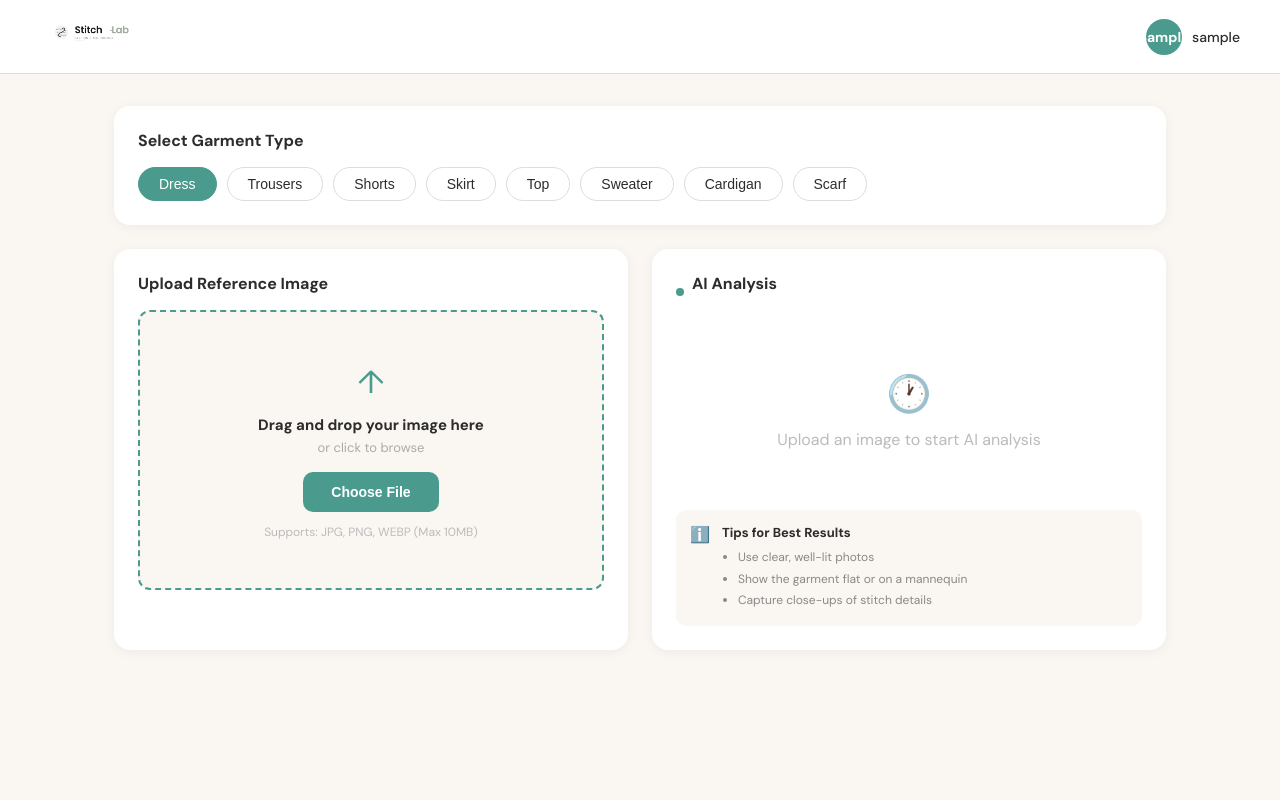
After one commit to elmbondo/stitchlab, a Flask app: template templates/upload.html in a window 1280 px wide. The commit adds this page. Run offline with Flask 3, Linux system fonts and the light colour scheme; the template is opened without the code that fills it: most values are stand-ins (such as "Sample title", 1, 10 or a date in 2020).

Commit message:
Fix navbar layout on upload screen

```diff
--- a/app.py
+++ b/app.py
@@ -28,7 +28,14 @@ def dashboard():
         return redirect(url_for('index'))
     user_info = google.get("/oauth2/v2/userinfo")
     user = user_info.json()
-    return f"Welcome {user['name']}!"
+    return render_template('upload.html',
+        user_name=user['name'],
+        user_initial=user['name'][0].upper()
+    )
+
+@app.route('/analyse', methods=['POST'])
+def analyse():
+    return {'stitch': 'Double Crochet'}
 
 if __name__ == '__main__':
     app.run(debug=True)
--- a/static/css/style.css
+++ b/static/css/style.css
@@ -17,10 +17,16 @@ body {
     background-color: var(--cream);
     font-family: 'DM Sans', sans-serif;
     min-height: 100vh;
+    margin: 0;
+    padding: 0;
+    cursor: url('/static/images/hook-cursor.png'), auto;
+}
+
+.centered-page {
     display: flex;
     align-items: center;
     justify-content: center;
-    cursor: url('/static/images/hook-cursor.png'), auto;
+    min-height: 100vh;
 }
 
 .login-container {
--- /dev/null
+++ b/static/css/upload.css
@@ -0,0 +1,326 @@
+body {
+    margin: 0;
+    padding: 0;
+}
+
+.navbar {
+    display: flex;
+    align-items: center;
+    justify-content: space-between;
+    padding: 16px 40px;
+    background: white;
+    border-bottom: 1px solid var(--border);
+    position: sticky;
+    top: 0;
+    z-index: 100;
+    width: 100%;
+    box-sizing: border-box;
+}
+
+.nav-logo {
+    height: 36px;
+    mix-blend-mode: multiply;
+}
+
+.nav-right {
+    display: flex;
+    align-items: center;
+    gap: 10px;
+}
+
+.user-avatar {
+    width: 36px;
+    height: 36px;
+    border-radius: 50%;
+    background: var(--teal);
+    color: white;
+    display: flex;
+    align-items: center;
+    justify-content: center;
+    font-weight: 700;
+    font-size: 14px;
+}
+
+.user-name {
+    font-size: 14px;
+    font-weight: 500;
+    color: var(--charcoal);
+}
+
+.upload-container {
+    max-width: 1100px;
+    margin: 32px auto;
+    padding: 0 24px;
+    display: flex;
+    flex-direction: column;
+    gap: 24px;
+}
+
+.section-card {
+    background: white;
+    border-radius: 16px;
+    padding: 24px;
+    box-shadow: 0 2px 12px rgba(0,0,0,0.05);
+}
+
+.section-card h3 {
+    font-size: 16px;
+    font-weight: 600;
+    color: var(--charcoal);
+    margin-bottom: 16px;
+}
+
+.garment-pills {
+    display: flex;
+    flex-wrap: wrap;
+    gap: 10px;
+}
+
+.pill {
+    padding: 8px 20px;
+    border-radius: 50px;
+    border: 1.5px solid var(--border);
+    background: white;
+    font-size: 14px;
+    font-weight: 500;
+    color: var(--charcoal);
+    cursor: pointer;
+    transition: all 0.2s;
+}
+
+.pill.active {
+    background: var(--teal);
+    color: white;
+    border-color: var(--teal);
+}
+
+.pill:hover:not(.active) {
+    background: var(--light-gray);
+}
+
+.upload-grid {
+    display: grid;
+    grid-template-columns: 1fr 1fr;
+    gap: 24px;
+}
+
+.dropzone {
+    border: 2px dashed var(--teal);
+    border-radius: 12px;
+    padding: 40px 20px;
+    text-align: center;
+    cursor: pointer;
+    background: var(--cream);
+    position: relative;
+    min-height: 280px;
+    display: flex;
+    align-items: center;
+    justify-content: center;
+}
+
+.upload-icon {
+    font-size: 32px;
+    color: var(--teal);
+    margin-bottom: 12px;
+}
+
+.drop-text {
+    font-size: 15px;
+    font-weight: 600;
+    color: var(--charcoal);
+    margin-bottom: 4px;
+}
+
+.drop-sub {
+    font-size: 13px;
+    color: #aaa;
+    margin-bottom: 16px;
+}
+
+.choose-btn {
+    background: var(--teal);
+    color: white;
+    border: none;
+    padding: 12px 28px;
+    border-radius: 10px;
+    font-size: 14px;
+    font-weight: 600;
+    cursor: pointer;
+    margin-bottom: 12px;
+}
+
+.file-types {
+    font-size: 12px;
+    color: #bbb;
+}
+
+.image-preview {
+    width: 100%;
+    height: 100%;
+    object-fit: cover;
+    border-radius: 10px;
+    position: absolute;
+    top: 0;
+    left: 0;
+}
+
+.analyse-btn {
+    width: 100%;
+    margin-top: 16px;
+    padding: 14px;
+    background: var(--coral);
+    color: white;
+    border: none;
+    border-radius: 12px;
+    font-size: 15px;
+    font-weight: 600;
+    cursor: pointer;
+    transition: opacity 0.2s;
+}
+
+.analyse-btn:hover {
+    opacity: 0.9;
+}
+
+.analysis-header {
+    display: flex;
+    align-items: center;
+    gap: 8px;
+    margin-bottom: 20px;
+}
+
+.analysis-dot {
+    width: 8px;
+    height: 8px;
+    border-radius: 50%;
+    background: var(--teal);
+}
+
+.analysis-empty {
+    text-align: center;
+    padding: 40px 20px;
+    color: #bbb;
+}
+
+.clock-icon {
+    font-size: 36px;
+    margin-bottom: 12px;
+}
+
+.stitch-detected {
+    background: var(--cream);
+    border-radius: 10px;
+    padding: 16px;
+    margin-bottom: 16px;
+}
+
+.label {
+    font-size: 12px;
+    color: #aaa;
+    margin-bottom: 4px;
+}
+
+.stitch-name {
+    font-size: 20px;
+    font-weight: 700;
+    color: var(--teal);
+}
+
+.stitch-confirm p {
+    font-size: 14px;
+    color: var(--charcoal);
+    margin-bottom: 10px;
+}
+
+.confirm-btns {
+    display: flex;
+    gap: 10px;
+}
+
+.confirm-yes {
+    flex: 1;
+    padding: 10px;
+    background: var(--teal);
+    color: white;
+    border: none;
+    border-radius: 8px;
+    font-size: 13px;
+    font-weight: 600;
+    cursor: pointer;
+}
+
+.confirm-no {
+    flex: 1;
+    padding: 10px;
+    background: white;
+    color: var(--charcoal);
+    border: 1.5px solid var(--border);
+    border-radius: 8px;
+    font-size: 13px;
+    font-weight: 600;
+    cursor: pointer;
+}
+
+.comment-box {
+    margin-top: 16px;
+}
+
+.comment-box label {
+    font-size: 13px;
+    color: #888;
+    display: block;
+    margin-bottom: 6px;
+}
+
+.comment-box input {
+    width: 100%;
+    padding: 10px 14px;
+    border: 1.5px solid var(--border);
+    border-radius: 8px;
+    font-size: 14px;
+    outline: none;
+}
+
+.comment-box input:focus {
+    border-color: var(--teal);
+}
+
+.proceed-btn {
+    width: 100%;
+    margin-top: 20px;
+    padding: 14px;
+    background: var(--coral);
+    color: white;
+    border: none;
+    border-radius: 12px;
+    font-size: 15px;
+    font-weight: 600;
+    cursor: pointer;
+}
+
+.tips-card {
+    display: flex;
+    gap: 12px;
+    background: var(--cream);
+    border-radius: 10px;
+    padding: 14px;
+    margin-top: 20px;
+}
+
+.tips-title {
+    font-size: 13px;
+    font-weight: 600;
+    color: var(--charcoal);
+    margin-bottom: 6px;
+}
+
+.tips-card ul {
+    padding-left: 16px;
+    font-size: 12px;
+    color: #888;
+    line-height: 1.8;
+}
+
+.hidden {
+    display: none !important;
+}
--- /dev/null
+++ b/static/js/upload.js
@@ -0,0 +1,108 @@
+const dropzone = document.getElementById('dropzone');
+const fileInput = document.getElementById('fileInput');
+const preview = document.getElementById('preview');
+const analyseBtn = document.getElementById('analyseBtn');
+const analysisEmpty = document.getElementById('analysisEmpty');
+const analysisResult = document.getElementById('analysisResult');
+const stitchName = document.getElementById('stitchName');
+const confirmYes = document.getElementById('confirmYes');
+const confirmNo = document.getElementById('confirmNo');
+const commentBox = document.getElementById('commentBox');
+const proceedBtn = document.getElementById('proceedBtn');
+const pills = document.querySelectorAll('.pill');
+
+let selectedGarment = 'dress';
+let uploadedFile = null;
+
+// Garment pill selection
+pills.forEach(pill => {
+    pill.addEventListener('click', () => {
+        pills.forEach(p => p.classList.remove('active'));
+        pill.classList.add('active');
+        selectedGarment = pill.dataset.type;
+    });
+});
+
+// File input change
+fileInput.addEventListener('change', (e) => {
+    handleFile(e.target.files[0]);
+});
+
+// Drag and drop
+dropzone.addEventListener('dragover', (e) => {
+    e.preventDefault();
+    dropzone.style.borderColor = 'var(--coral)';
+});
+
+dropzone.addEventListener('dragleave', () => {
+    dropzone.style.borderColor = 'var(--teal)';
+});
+
+dropzone.addEventListener('drop', (e) => {
+    e.preventDefault();
+    dropzone.style.borderColor = 'var(--teal)';
+    handleFile(e.dataTransfer.files[0]);
+});
+
+function handleFile(file) {
+    if (!file) return;
+    uploadedFile = file;
+    const reader = new FileReader();
+    reader.onload = (e) => {
+        preview.src = e.target.result;
+        preview.classList.remove('hidden');
+        analyseBtn.classList.remove('hidden');
+    };
+    reader.readAsDataURL(file);
+}
+
+// Analyse button
+analyseBtn.addEventListener('click', async () => {
+    if (!uploadedFile) return;
+
+    analyseBtn.textContent = 'Analysing...';
+    analyseBtn.disabled = true;
+
+    const formData = new FormData();
+    formData.append('image', uploadedFile);
+    formData.append('garment_type', selectedGarment);
+
+    try {
+        const response = await fetch('/analyse', {
+            method: 'POST',
+            body: formData
+        });
+        const data = await response.json();
+
+        stitchName.textContent = data.stitch;
+        analysisEmpty.classList.add('hidden');
+        analysisResult.classList.remove('hidden');
+
+    } catch (error) {
+        console.error('Error:', error);
+        analyseBtn.textContent = 'Analyse Image';
+        analyseBtn.disabled = false;
+    }
+});
+
+// Confirm stitch
+confirmYes.addEventListener('click', () => {
+    proceedBtn.classList.remove('hidden');
+    commentBox.classList.add('hidden');
+});
+
+confirmNo.addEventListener('click', () => {
+    commentBox.classList.remove('hidden');
+    proceedBtn.classList.remove('hidden');
+});
+
+// Proceed button
+proceedBtn.addEventListener('click', () => {
+    const stitch = commentBox.classList.contains('hidden')
+        ? stitchName.textContent
+        : document.getElementById('stitchInput').value || stitchName.textContent;
+
+    sessionStorage.setItem('stitch', stitch);
+    sessionStorage.setItem('garment', selectedGarment);
+    window.location.href = '/measurements';
+});
--- /dev/null
+++ b/templates/upload.html
@@ -0,0 +1,110 @@
+<!DOCTYPE html>
+<html lang="en">
+<head>
+    <meta charset="UTF-8">
+    <meta name="viewport" content="width=device-width, initial-scale=1.0">
+    <title>StitchLab — Upload</title>
+    <link rel="stylesheet" href="{{ url_for('static', filename='css/style.css') }}">
+    <link rel="stylesheet" href="{{ url_for('static', filename='css/upload.css') }}">
+    <link href="https://fonts.googleapis.com/css2?family=DM+Sans:wght@400;500;700&display=swap" rel="stylesheet">
+</head>
+<body>
+    <!-- Navbar -->
+    <nav class="navbar">
+        <div class="nav-left">
+            <img src="{{ url_for('static', filename='images/logo-full.png') }}" alt="StitchLab" class="nav-logo">
+        </div>
+        <div class="nav-right">
+            <span class="user-avatar">{{ user_initial }}</span>
+            <span class="user-name">{{ user_name }}</span>
+        </div>
+    </nav>
+
+    <div class="upload-container">
+        <!-- Garment Type Selector -->
+        <div class="section-card">
+            <h3>Select Garment Type</h3>
+            <div class="garment-pills">
+                <button class="pill active" data-type="dress">Dress</button>
+                <button class="pill" data-type="trousers">Trousers</button>
+                <button class="pill" data-type="shorts">Shorts</button>
+                <button class="pill" data-type="skirt">Skirt</button>
+                <button class="pill" data-type="top">Top</button>
+                <button class="pill" data-type="sweater">Sweater</button>
+                <button class="pill" data-type="cardigan">Cardigan</button>
+                <button class="pill" data-type="scarf">Scarf</button>
+            </div>
+        </div>
+
+        <div class="upload-grid">
+            <!-- Upload Area -->
+            <div class="section-card upload-card">
+                <h3>Upload Reference Image</h3>
+                <div class="dropzone" id="dropzone">
+                    <div class="dropzone-content">
+                        <div class="upload-icon">↑</div>
+                        <p class="drop-text">Drag and drop your image here</p>
+                        <p class="drop-sub">or click to browse</p>
+                        <button class="choose-btn" onclick="document.getElementById('fileInput').click()">
+                            Choose File
+                        </button>
+                        <input type="file" id="fileInput" accept="image/*" hidden>
+                        <p class="file-types">Supports: JPG, PNG, WEBP (Max 10MB)</p>
+                    </div>
+                    <img id="preview" class="image-preview hidden" alt="Preview">
+                </div>
+                <button class="analyse-btn hidden" id="analyseBtn">Analyse Image</button>
+            </div>
+
+            <!-- AI Analysis Panel -->
+            <div class="section-card analysis-card">
+                <div class="analysis-header">
+                    <span class="analysis-dot"></span>
+                    <h3>AI Analysis</h3>
+                </div>
+
+                <div class="analysis-empty" id="analysisEmpty">
+                    <div class="clock-icon">🕐</div>
+                    <p>Upload an image to start AI analysis</p>
+                </div>
+
+                <div class="analysis-result hidden" id="analysisResult">
+                    <div class="stitch-detected">
+                        <p class="label">Detected Stitch</p>
+                        <p class="stitch-name" id="stitchName">—</p>
+                    </div>
+                    <div class="stitch-confirm">
+                        <p>Is this correct?</p>
+                        <div class="confirm-btns">
+                            <button class="confirm-yes" id="confirmYes">Yes, looks right</button>
+                            <button class="confirm-no" id="confirmNo">Change stitch</button>
+                        </div>
+                    </div>
+                    <div class="comment-box hidden" id="commentBox">
+                        <label>What stitch would you prefer?</label>
+                        <input type="text" id="stitchInput" placeholder="e.g. Single crochet, Granny square...">
+                    </div>
+                    <button class="proceed-btn hidden" id="proceedBtn">
+                        Continue to Measurements →
+                    </button>
+                </div>
+
+                <!-- Tips -->
+                <div class="tips-card">
+                    <span>ℹ️</span>
+                    <div>
+                        <p class="tips-title">Tips for Best Results</p>
+                        <ul>
+                            <li>Use clear, well-lit photos</li>
+                            <li>Show the garment flat or on a mannequin</li>
+                            <li>Capture close-ups of stitch details</li>
+                        </ul>
+                    </div>
+                </div>
+            </div>
+        </div>
+    </div>
+
+    <script src="{{ url_for('static', filename='js/upload.js') }}"></script>
+</body>
+</html>
```
